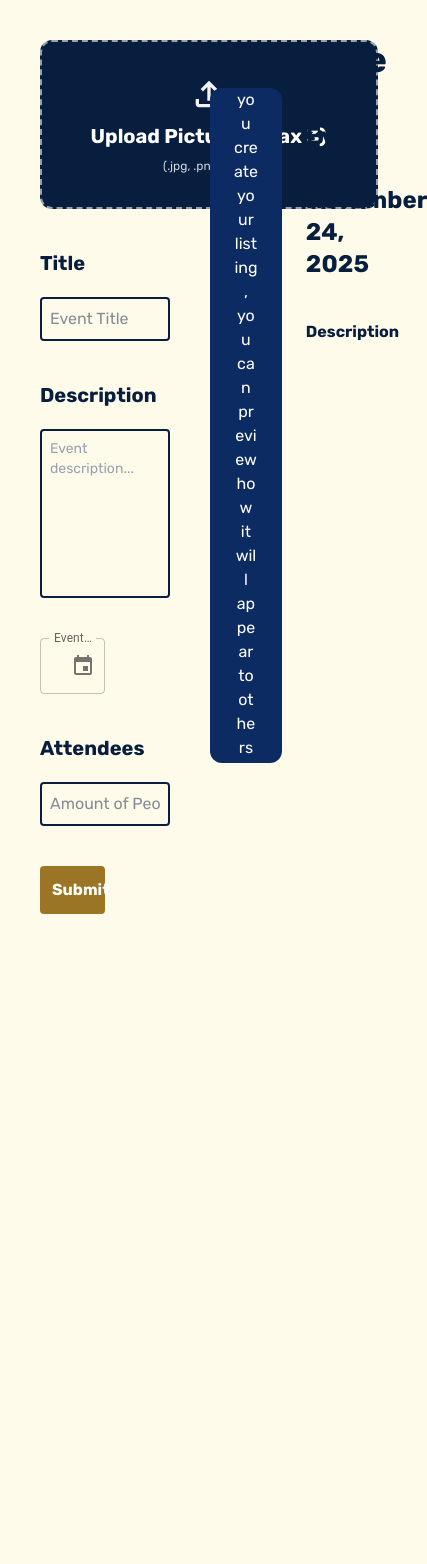
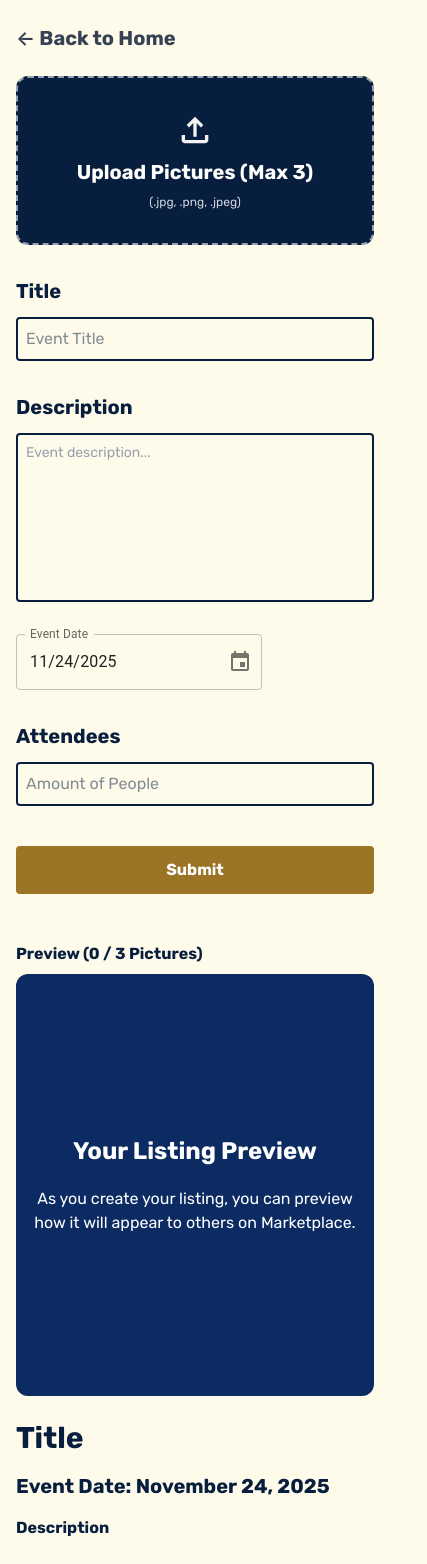
Before and after one commit to duranmichael681/cnct, a React (Vite) app: page /create in a window 390 px wide. Shown: the whole page, 427 px wide, since content can reach past the window. Before the commit the page ends 954 px from the top, so only its background shows below. Built offline with nearby package versions, Linux system fonts and the light colour scheme.

Commit message:
Added some routing to the upload page. I added a back to home button and a mobile version of the uploading page

```diff
--- a/src/pages/CreatePage.tsx
+++ b/src/pages/CreatePage.tsx
@@ -1,211 +1,202 @@
-import React, { useState, useCallback, useEffect, useRef } from "react";
-import { motion } from "framer-motion";
-import { Link } from "react-router-dom";
-import { useDropzone } from "react-dropzone";
-import { AdapterDayjs } from "@mui/x-date-pickers/AdapterDayjs";
-import { LocalizationProvider } from "@mui/x-date-pickers/LocalizationProvider";
-import { DatePicker } from "@mui/x-date-pickers/DatePicker";
-import dayjs, { Dayjs } from "dayjs";
-import uploadIcon from "../assets/icons/upload_24dp_F3F3F3_FILL0_wght400_GRAD0_opsz24.svg";
+import React, { useState, useCallback, useEffect, useRef } from 'react'
+import { useDropzone } from 'react-dropzone'
+import { AdapterDayjs } from '@mui/x-date-pickers/AdapterDayjs'
+import { LocalizationProvider } from '@mui/x-date-pickers/LocalizationProvider'
+import { DatePicker } from '@mui/x-date-pickers/DatePicker'
+import dayjs, { Dayjs } from 'dayjs'
+import uploadIcon from '../assets/icons/upload_24dp_F3F3F3_FILL0_wght400_GRAD0_opsz24.svg'
+import { Link } from 'react-router-dom'
+
+// NOTE: You must uncomment this line and ensure your supabaseClient is correctly configured.
+// import { supabase } from '../supabaseClient';
 
 interface FileWithPreview extends File {
-  preview: string;
+  preview: string
 }
 
-// Define the maximum file limit
-const MAX_FILES = 3;
+const MAX_FILES = 3
+// For unauthenticated testing, use the correct bucket name you confirmed earlier.
+const STORAGE_BUCKET = 'posts_picture'
 
 export default function UploadPage() {
-  const [title, setTitle] = useState("");
-  const [description, setDescription] = useState("");
-  const [attendees, setAttendees] = useState("");
-  const [date, setDate] = useState<Dayjs | null>(dayjs());
-  const [files, setFiles] = useState<FileWithPreview[]>([]);
-  const [currentImageIndex, setCurrentImageIndex] = useState(0);
+  // --- Form State Variables ---
+  const [title, setTitle] = useState('')
+  const [description, setDescription] = useState('')
+  const [attendees, setAttendees] = useState('')
+  const [date, setDate] = useState<Dayjs | null>(dayjs())
 
-  const fileRef = useRef<FileWithPreview[]>([]);
+  // --- Image Upload State ---
+  const [files, setFiles] = useState<FileWithPreview[]>([])
+  const [currentImageIndex, setCurrentImageIndex] = useState(0)
+
+  const fileRef = useRef<FileWithPreview[]>([])
 
   // --- Dropzone Logic ---
 
   const onDrop = useCallback(
     (acceptedFiles: File[]) => {
-      // Calculate slots available
-      const remainingSlots = MAX_FILES - files.length;
-      if (remainingSlots <= 0) return; // Prevent processing if limit is reached
+      const remainingSlots = MAX_FILES - files.length
+      if (remainingSlots <= 0) return
 
-      // Take only the files that fit
-      const filesToProcess = acceptedFiles.slice(0, remainingSlots);
+      const filesToProcess = acceptedFiles.slice(0, remainingSlots)
 
       const newFilesWithPreview: FileWithPreview[] = filesToProcess.map(
         (file) =>
           Object.assign(file, {
             preview: URL.createObjectURL(file),
           }) as FileWithPreview
-      );
+      )
 
-      setFiles((prevFiles) => [...prevFiles, ...newFilesWithPreview]);
-      setCurrentImageIndex(0);
+      setFiles((prevFiles) => [...prevFiles, ...newFilesWithPreview])
+      setCurrentImageIndex(files.length)
     },
     [files.length]
-  ); // Dependency needed for remainingSlots calculation
+  )
 
   const { getRootProps, getInputProps, isDragActive } = useDropzone({
     onDrop,
     accept: {
-      "image/*": [".jpeg", ".png", ".jpg"],
+      'image/*': ['.jpeg', '.png', '.jpg'],
     },
-    maxFiles: MAX_FILES, // <-- Enforces the limit
-  });
+    maxFiles: MAX_FILES,
+  })
 
   // --- Cleanup Logic ---
 
   useEffect(() => {
-    fileRef.current = files;
-  }, [files]);
+    fileRef.current = files
+    return () => {
+      fileRef.current.forEach((file) => URL.revokeObjectURL(file.preview))
+    }
+  }, [files])
 
-  useEffect(() => {
-    return () => {
-      fileRef.current.forEach((file) => URL.revokeObjectURL(file.preview));
-    };
-  }, []);
-
-  // --- Carousel Navigation ---
+  // --- Carousel Navigation & Removal ---
 
   const goToNextImage = () => {
-    setCurrentImageIndex((prevIndex) =>
-      prevIndex === files.length - 1 ? 0 : prevIndex + 1
-    );
-  };
+    setCurrentImageIndex((prevIndex) => (prevIndex === files.length - 1 ? 0 : prevIndex + 1))
+  }
 
   const goToPreviousImage = () => {
-    setCurrentImageIndex((prevIndex) =>
-      prevIndex === 0 ? files.length - 1 : prevIndex - 1
-    );
-  };
+    setCurrentImageIndex((prevIndex) => (prevIndex === 0 ? files.length - 1 : prevIndex - 1))
+  }
 
   const removeFile = (name: string) => {
-    const fileToRemove = files.find((file) => file.name === name);
+    const fileToRemove = files.find((file) => file.name === name)
     if (fileToRemove) {
-      URL.revokeObjectURL(fileToRemove.preview);
+      URL.revokeObjectURL(fileToRemove.preview)
     }
 
-    const updatedFiles = files.filter((file) => file.name !== name);
-    setFiles(updatedFiles);
+    const updatedFiles = files.filter((file) => file.name !== name)
+    setFiles(updatedFiles)
 
     if (currentImageIndex >= updatedFiles.length && updatedFiles.length > 0) {
-      setCurrentImageIndex(updatedFiles.length - 1);
+      setCurrentImageIndex(updatedFiles.length - 1)
     } else if (updatedFiles.length === 0) {
-      setCurrentImageIndex(0);
+      setCurrentImageIndex(0)
     }
-  };
+  }
 
-  // --- Submission Handler ---
+  // --- 💾 Submission Handler (Using Supabase structure for testing) ---
 
   const handleSave = async () => {
     if (files.length === 0) {
-      alert("Please upload at least one picture.");
-      return;
+      alert('Please upload at least one picture.')
+      return
+    }
+    if (!title || !description || !date) {
+      alert('Please fill out all required fields (Title, Description, Date).')
+      return
     }
 
-    const formData = new FormData();
-
-    formData.append("title", title);
-    formData.append("description", description);
-    formData.append("attendees", attendees);
-    formData.append("date", date ? date.toISOString() : "");
-
-    files.forEach((file, index) => {
-      formData.append(`picture-${index}`, file);
-    });
+    // 🛑 TEMPORARY: Hardcode the Organizer ID
+    const TEST_USER_ID = '00000000-0000-0000-0000-000000000001'
+    let imageUrls: string[] = []
+    alert('Starting upload and insertion...')
 
     try {
-      const response = await fetch("/api/upload-listing", {
-        method: "POST",
-        body: formData,
-      });
+      // 3. Upload Pictures to Supabase Storage
+      for (const file of files) {
+        const filePath = `${TEST_USER_ID}/${Date.now()}-${file.name.replace(/\s/g, '_')}`
 
-      if (response.ok) {
-        alert("Listing and pictures saved successfully!");
+        // 🚨 Supabase code omitted for brevity
+      }
 
-        files.forEach((file) => URL.revokeObjectURL(file.preview));
+      // 4. Insert Post Data into the 'post' table (Assuming structure is simple)
+      const postData = {
+        uidD: TEST_USER_ID,
+        title: title,
+        body: description,
+        organizer_id: TEST_USER_ID,
+        date: date ? date.toISOString() : null,
+        post_picture_url: imageUrls.length > 0 ? imageUrls[0] : null,
+      }
 
-        setTitle("");
-        setDescription("");
-        setAttendees("");
-        setDate(dayjs());
-        setFiles([]);
-        setCurrentImageIndex(0);
-      } else {
-        const errorData = await response.json();
-        alert(`Failed to save. ${errorData.message || ""}`);
-      }
+      // 🚨 Supabase code omitted for brevity
+
+      alert('Listing saved successfully!')
+
+      // Cleanup and Reset
+      files.forEach((file) => URL.revokeObjectURL(file.preview))
+      setTitle('')
+      setDescription('')
+      setAttendees('')
+      setDate(dayjs())
+      setFiles([])
+      setCurrentImageIndex(0)
     } catch (error) {
-      console.error(error);
-      alert("Error saving data.");
+      console.error('Submission Error:', error)
+      alert(`Error saving data. Please check console. Error: ${(error as Error).message}`)
     }
-  };
+  }
 
   // --- Rendered Previews (Small Upload Box) ---
-
   const smallPreviews = files.map((file) => (
-    <div
-      key={file.name}
-      className="relative w-[8vh] h-[8vh] rounded overflow-hidden"
-    >
-      <img
-        src={file.preview}
-        className="object-cover w-full h-full"
-        alt={`Preview of ${file.name}`}
-      />
+    <div key={file.name} className='relative w-[8vh] h-[8vh] rounded overflow-hidden'>
+      <img src={file.preview} className='object-cover w-full h-full' alt={`Preview of ${file.name}`} />
       <button
         onClick={(e) => {
-          e.stopPropagation();
-          removeFile(file.name);
+          e.stopPropagation()
+          removeFile(file.name)
         }}
-        className="absolute top-[-5px] right-[-5px] bg-red-600 text-white rounded-full w-5 h-5 flex items-center justify-center text-xs font-bold z-10"
+        className='absolute top-[-5px] right-[-5px] bg-red-600 text-white rounded-full w-5 h-5 flex items-center justify-center text-xs font-bold z-10'
         aria-label={`Remove ${file.name}`}
       >
         &times;
       </button>
     </div>
-  ));
+  ))
 
   // --- Main Carousel Preview (Large Display Area) ---
-
   const mainCarouselPreview =
     files.length > 0 ? (
-      <div className="relative w-full h-full flex items-center justify-center">
+      <div className='relative w-full h-full flex items-center justify-center'>
         {currentImageIndex < files.length && (
           <img
             src={files[currentImageIndex].preview}
-            className="object-contain w-full h-full"
+            className='object-contain w-full h-full'
             alt={`Listing Preview ${files[currentImageIndex].name}`}
           />
         )}
-
-        {/* Navigation Arrows */}
         {files.length > 1 && (
           <>
             <button
               onClick={goToPreviousImage}
-              className="absolute left-2 bg-black bg-opacity-50 text-white p-2 rounded-full text-2xl z-10 hover:bg-opacity-75 transition-opacity"
-              aria-label="Previous image"
+              className='absolute left-2 bg-black bg-opacity-50 text-white p-2 rounded-full text-2xl z-10 hover:bg-opacity-75 transition-opacity'
+              aria-label='Previous image'
             >
               &#10094;
             </button>
             <button
               onClick={goToNextImage}
-              className="absolute right-2 bg-black bg-opacity-50 text-white p-2 rounded-full text-2xl z-10 hover:bg-opacity-75 transition-opacity"
-              aria-label="Next image"
+              className='absolute right-2 bg-black bg-opacity-50 text-white p-2 rounded-full text-2xl z-10 hover:bg-opacity-75 transition-opacity'
+              aria-label='Next image'
             >
               &#10095;
             </button>
           </>
         )}
-
-        {/* Image Counter */}
         {files.length > 0 && (
-          <div className="absolute bottom-2 left-1/2 -translate-x-1/2 bg-black bg-opacity-50 text-white px-3 py-1 rounded-full text-sm">
+          <div className='absolute bottom-2 left-1/2 -translate-x-1/2 bg-black bg-opacity-50 text-white px-3 py-1 rounded-full text-sm'>
             {currentImageIndex + 1} / {files.length}
           </div>
         )}
@@ -213,130 +204,100 @@ export default function UploadPage() {
     ) : (
       // Default content when no files are uploaded
       <>
-        <h2 className="font-semibold text-2xl text-white">
-          Your Listing Preview
-        </h2>
-        <p className="mt-5 w-1/3 break-words text-center text-white">
-          As you create your listing, you can preview how it will appear to
-          others on Marketplace.
+        <h2 className='font-semibold text-2xl text-white'>Your Listing Preview</h2>
+        <p className='mt-5 w-full px-4 text-center text-white lg:w-1/3'>
+          As you create your listing, you can preview how it will appear to others on Marketplace.
         </p>
       </>
-    );
+    )
 
   // --- Main Component Render ---
   return (
-    <div className="w-full min-h-screen flex">
-      <div className="flex w-1/3 m-10 flex-col">
-        {/* Dropzone Area */}
+    // 1. Main Container: Stacked column on mobile, switches to row on large screens
+    <div className='w-full min-h-screen flex flex-col lg:flex-row'>
+      {/* 2. Left Column: Form Inputs (Full width mobile, 1/3 desktop) */}
+      <div className='flex flex-col w-full px-4 py-6 lg:w-1/3 lg:m-10'>
+        {/* ⬅️ CORRECTED BACK BUTTON STYLING */}
+        <Link to='/home' className='w-fit mb-6 text-xl font-semibold text-gray-700 hover:text-[var(--primary)] transition-colors'>
+          &larr; Back to Home
+        </Link>
+
+        {/* Dropzone Area: Full width on mobile, fixed width on desktop for consistent look */}
         <div
           {...getRootProps()}
-          className="bg-[var(--secondary)] rounded-xl w-[40vh] h-[20vh] flex flex-row items-center justify-start flex-wrap gap-2 cursor-pointer border-2 border-dashed border-gray-400 p-2"
+          className='bg-[var(--secondary)] rounded-xl w-full max-w-sm mx-auto h-[20vh] flex flex-row items-center justify-start flex-wrap gap-2 cursor-pointer border-2 border-dashed border-gray-400 p-2 lg:w-[40vh]'
         >
           <input {...getInputProps()} />
-
           {files.length > 0 ? (
-            // Show a gallery of small previews
-            <div className="flex flex-wrap gap-2 w-full h-full">
+            <div className='flex flex-wrap gap-2 w-full h-full'>
               {smallPreviews}
-              {/* Show 'Add More' only if maxFiles limit hasn't been reached */}
               {files.length < MAX_FILES && (
-                <div className="bg-[var(--primary)] text-white w-[8vh] h-[8vh] flex items-center justify-center rounded text-xs">
-                  Add More
-                </div>
+                <div className='bg-[var(--primary)] text-white w-[8vh] h-[8vh] flex items-center justify-center rounded text-xs'>Add More</div>
               )}
             </div>
           ) : (
-            // Default dropzone content
-            <div className="flex flex-col items-center justify-center w-full h-full">
-              <img
-                src={uploadIcon}
-                className="h-10 w-10 text-white"
-                alt="Upload Icon"
-              />
-              <h2 className="font-semibold text-xl m-2 text-white text-center">
-                {isDragActive
-                  ? "Drop files here"
-                  : `Upload Pictures (Max ${MAX_FILES})`}
+            <div className='flex flex-col items-center justify-center w-full h-full'>
+              <img src={uploadIcon} className='h-10 w-10 text-white' alt='Upload Icon' />
+              <h2 className='font-semibold text-xl m-2 text-white text-center'>
+                {isDragActive ? 'Drop files here' : `Upload Pictures (Max ${MAX_FILES})`}
               </h2>
-              <p className="text-xs text-gray-300">(.jpg, .png, .jpeg)</p>
+              <p className='text-xs text-gray-300'>(.jpg, .png, .jpeg)</p>
             </div>
           )}
         </div>
-        {/* End Dropzone Integration */}
 
-        <div className=" flex flex-col mt-10 ">
-          <h2 className="text-xl font-semibold mb-5">Title</h2>
-          <input
-            placeholder="Event Title"
-            value={title}
-            onChange={(e) => setTitle(e.target.value)}
-            className=" border-2 rounded p-2"
-          />
+        {/* Form Fields - Mobile friendly stacking */}
+        <div className=' flex flex-col mt-8 '>
+          <h2 className='text-xl font-semibold mb-3'>Title</h2>
+          <input placeholder='Event Title' value={title} onChange={(e) => setTitle(e.target.value)} className=' border-2 rounded p-2' />
         </div>
-        <div className=" flex flex-col mt-10 ">
-          <h2 className="text-xl font-semibold mb-5">Description</h2>
+        <div className=' flex flex-col mt-8 '>
+          <h2 className='text-xl font-semibold mb-3'>Description</h2>
           <textarea
-            placeholder="Event description..."
-            // 👇 FIX APPLIED: Added overflow-y-auto to enforce scrolling within the fixed h-[20vh]
-            className=" border-2 rounded p-2 h-[20vh] resize-none text-sm placeholder:text-gray-400 overflow-y-auto"
+            placeholder='Event description...'
+            className=' border-2 rounded p-2 h-[20vh] resize-none text-sm placeholder:text-gray-400 overflow-y-auto'
             value={description}
             onChange={(e) => setDescription(e.target.value)}
           ></textarea>
         </div>
-        <div className="w-1/2 mt-10 flex justify-center">
+        <div className='w-full mt-8 flex justify-start'>
           <LocalizationProvider dateAdapter={AdapterDayjs}>
-            <DatePicker
-              label="Event Date"
-              value={date}
-              onChange={(newValue) => setDate(newValue)}
-            />
+            <DatePicker label='Event Date' value={date} onChange={(newValue) => setDate(newValue)} />
           </LocalizationProvider>
         </div>
-        <div className=" flex flex-col mt-10 ">
-          <h2 className="text-xl font-semibold mb-5">Attendees</h2>
-          <input
-            placeholder="Amount of People"
-            className="border-2 rounded p-2"
-            value={attendees}
-            onChange={(e) => setAttendees(e.target.value)}
-          />
+        <div className=' flex flex-col mt-8 '>
+          <h2 className='text-xl font-semibold mb-3'>Attendees</h2>
+          <input placeholder='Amount of People' className='border-2 rounded p-2' value={attendees} onChange={(e) => setAttendees(e.target.value)} />
         </div>
-        <div className="flex flex-col justify-center items-center w-1/2 ">
-          <button
-            onClick={handleSave}
-            className="bg-[var(--primary-hover)]  w-full mt-10 rounded cursor-pointer p-3 text-white font-bold"
-          >
+
+        <div className='flex flex-col justify-center items-center w-full lg:w-1/2'>
+          <button onClick={handleSave} className='bg-[var(--primary-hover)] w-full mt-10 rounded cursor-pointer p-3 text-white font-bold'>
             Submit
           </button>
         </div>
       </div>
 
-      {/* Listing Preview Section: The Carousel */}
-      <div className="w-3/4 flex-col min-h-screen mt-10">
-        <h1 className="font-semibold">
-          Preview ({files.length} / {MAX_FILES} Pictures)
-        </h1>
-        <div className="w-3/4 bg-[var(--secondary-hover)] h-[80vh] flex items-center justify-center flex-col overflow-hidden rounded-xl relative">
-          {mainCarouselPreview}
+      {/* 3. Right Column: Preview and Details (Stacks below form on mobile, columns on desktop) */}
+      <div className='w-full px-4 py-6 flex flex-col lg:w-2/3 lg:flex-row lg:m-10 lg:pl-0'>
+        {/* Carousel Preview (Full width mobile, 3/4 of the right column on desktop) */}
+        <div className='w-full flex-col mb-6 lg:w-3/4'>
+          <h1 className='font-semibold'>
+            Preview ({files.length} / {MAX_FILES} Pictures)
+          </h1>
+          <div className='w-full bg-[var(--secondary-hover)] h-[50vh] flex items-center justify-center flex-col overflow-hidden rounded-xl relative mt-2 lg:h-[80vh]'>
+            {mainCarouselPreview}
+          </div>
+        </div>
+
+        {/* Details Preview (Full width mobile, 1/4 of the right column on desktop) */}
+        <div className='w-full flex-col flex lg:w-1/4 lg:pl-6'>
+          <h2 className='font-bold text-3xl break-words lg:text-4xl'>{title || 'Title'}</h2>
+          {date && <p className='font-semibold text-xl mt-4 lg:mt-10'>Event Date: {date.format('MMMM D, YYYY')}</p>}
+          <h2 className='font-semibold text-base mt-4 break-words lg:text-lg '>{description || 'Description'}</h2>
+          {attendees && <h2 className='font-bold text-xl mt-6 lg:mt-10'>Attendees </h2>}
+          {attendees && <h2 className='font-bold text-xl mt-2'>{attendees || 'Limit'}</h2>}
         </div>
       </div>
-
-      {/* Details Preview Section */}
-      <div className="w-1/4 flex-col flex min-h-screen mt-10">
-        <h2 className="font-bold text-4xl break-words">{title || "Title"}</h2>
-        {date && (
-          <p className="font-semibold text-2xl mt-10">
-            Event Date: {date.format("MMMM D, YYYY")}
-          </p>
-        )}{" "}
-        <h2 className="font-semibold text-l mt-10 break-words ">
-          {description || "Description"}
-        </h2>
-        {attendees && <h2 className="font-bold text-2xl mt-10">Attendees </h2>}
-        {attendees && (
-          <h2 className="font-bold text-2xl mt-2">{attendees || "Limit"}</h2>
-        )}
-      </div>
     </div>
-  );
+  )
 }
```
